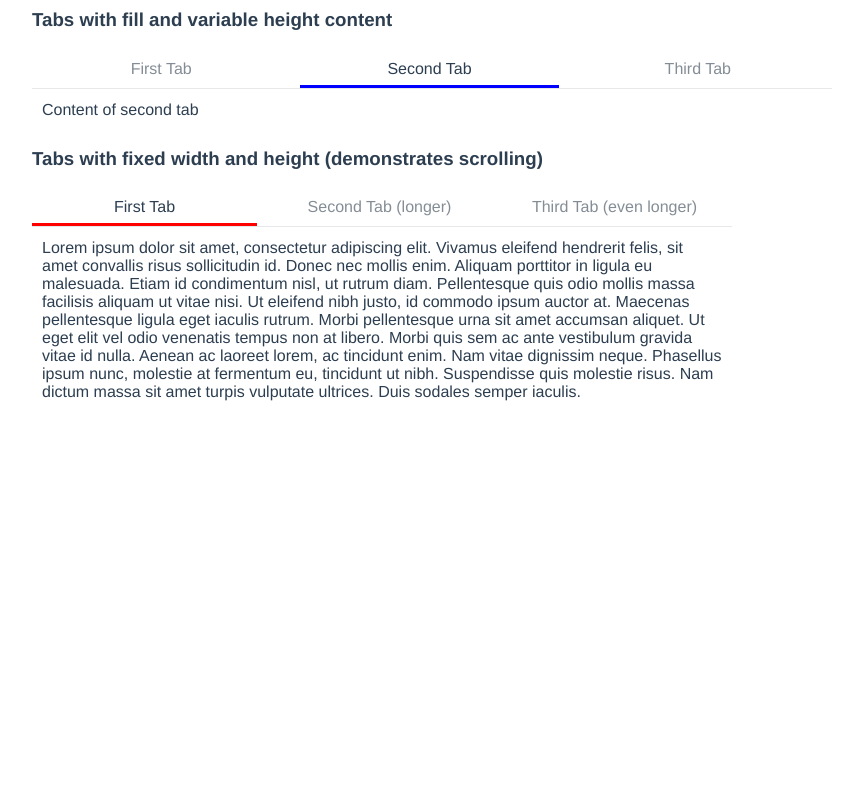
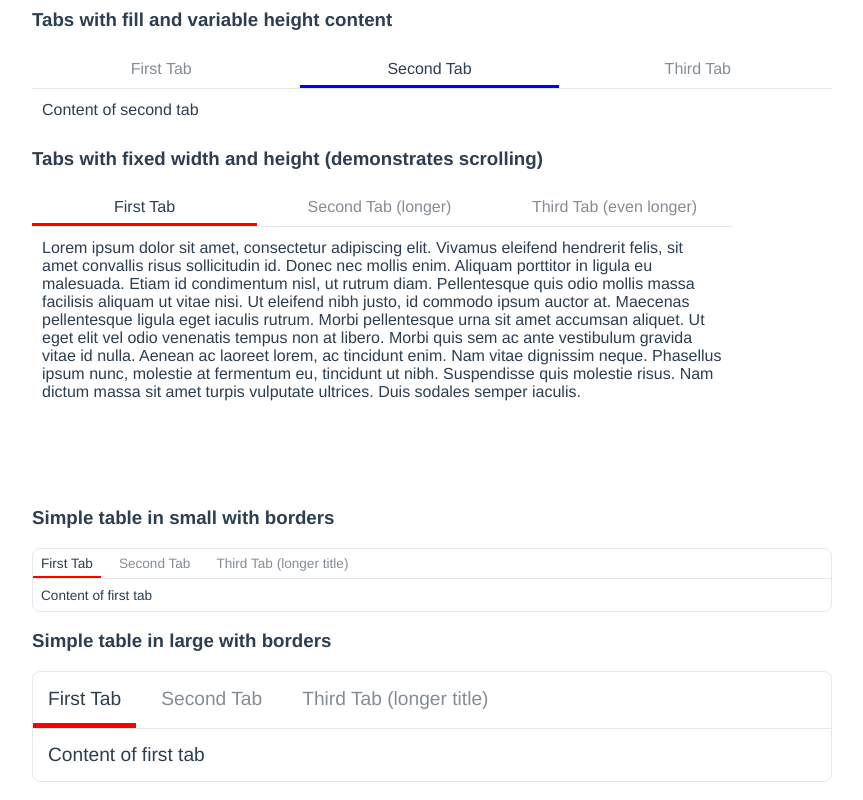
Before and after one commit to stefandesu/cocoda-vue-tabs, a Vue app: page / in a window 1280 px wide. Shown: the part 511-1311 px from the top of the page, without its empty margins (208-1071 px from the left). Before the commit the page ends 1017 px from the top, so only its background shows below. Built offline with nearby package versions, Linux system fonts and the light colour scheme; the HTML template or start-up script is replaced by a standard one.

Commit message:
Add examples

```diff
--- a/src/App.vue
+++ b/src/App.vue
@@ -12,6 +12,10 @@
       <example-03 />
       <h3>Tabs with fixed width and height (demonstrates scrolling)</h3>
       <example-04 />
+      <h3>Simple table in small with borders</h3>
+      <example-05 />
+      <h3>Simple table in large with borders</h3>
+      <example-06 />
     </div>
   </div>
 </template>
@@ -21,6 +25,8 @@ import Example01 from "./Example01"
 import Example02 from "./Example02"
 import Example03 from "./Example03"
 import Example04 from "./Example04"
+import Example05 from "./Example05"
+import Example06 from "./Example06"
 
 export default {
   name: "App",
@@ -29,6 +35,8 @@ export default {
     Example02,
     Example03,
     Example04,
+    Example05,
+    Example06,
   },
 }
 </script>
--- /dev/null
+++ b/src/Example05.vue
@@ -0,0 +1,33 @@
+<template>
+  <tabs
+    size="sm"
+    borders>
+    <tab title="First Tab">
+      Content of first tab
+    </tab>
+    <tab
+      title="Second Tab">
+      Content of second tab
+    </tab>
+    <tab title="Third Tab (longer title)">
+      Content of third tab
+    </tab>
+  </tabs>
+</template>
+
+<script>
+import Tabs from "./Tabs"
+import Tab from "./Tab"
+
+export default {
+  name: "Example05",
+  components: { Tabs, Tab },
+  data () {
+    return {}
+  },
+}
+</script>
+
+<style>
+
+</style>
--- /dev/null
+++ b/src/Example06.vue
@@ -0,0 +1,33 @@
+<template>
+  <tabs
+    size="lg"
+    borders>
+    <tab title="First Tab">
+      Content of first tab
+    </tab>
+    <tab
+      title="Second Tab">
+      Content of second tab
+    </tab>
+    <tab title="Third Tab (longer title)">
+      Content of third tab
+    </tab>
+  </tabs>
+</template>
+
+<script>
+import Tabs from "./Tabs"
+import Tab from "./Tab"
+
+export default {
+  name: "Example06",
+  components: { Tabs, Tab },
+  data () {
+    return {}
+  },
+}
+</script>
+
+<style>
+
+</style>
```
